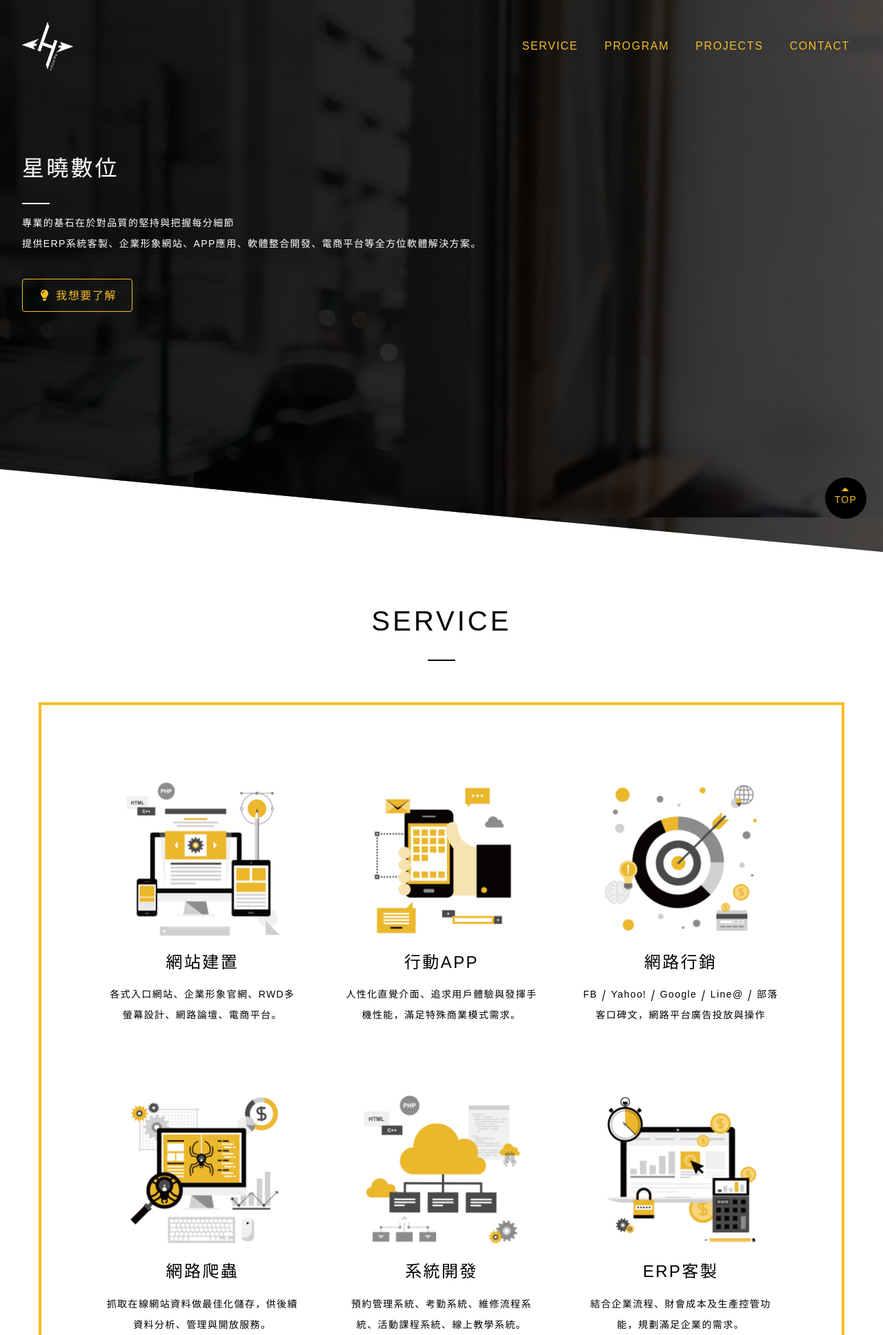
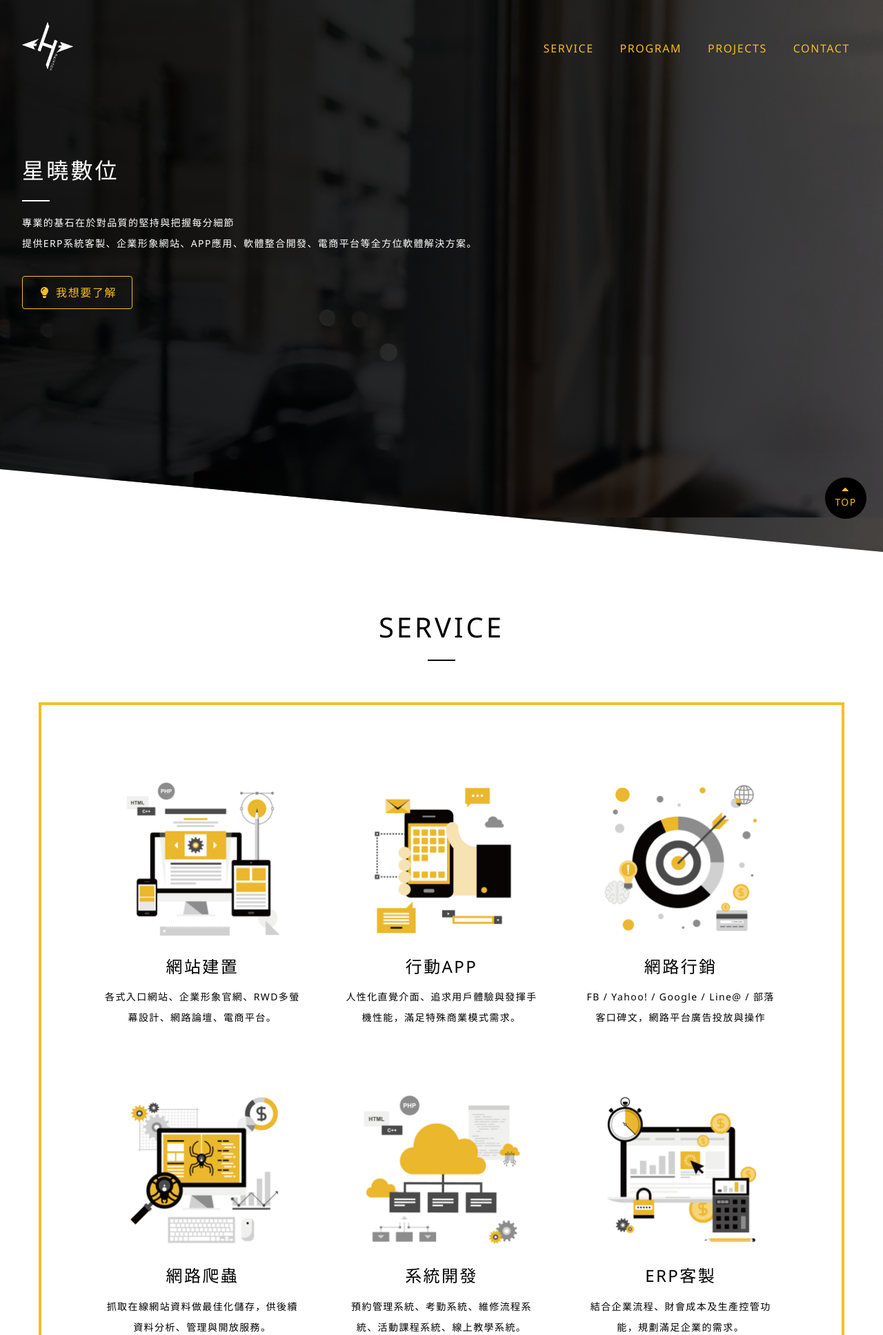
Before and after one commit to minnie32v/demo, a PHP site: page / in a window 1280 px wide. Shown: the top 1935 px of the page at 69% size. Run offline with PHP 8.4, Linux system fonts and the light colour scheme; some libraries are stand-ins or nearby versions; some web fonts are replaced.

Commit message:
Add files via upload

```diff
--- a/css/base.css
+++ b/css/base.css
@@ -1,11 +1,9 @@
-@import url(//fonts.googleapis.com/earlyaccess/notosanskannada.css);
-
 /*全域樣式*/
 *{
 box-sizing: border-box;
 position:relative;
 /*border: solid 1px #000;*/
-font-family: 'Noto Sans Kannada', sans-serif;
+font-family: 'Noto Sans', sans-serif;
 }
 .clearfix{
 display: block;
@@ -20,7 +18,7 @@ visibility: hidden;
 html,body{
 height:100%;
 width:100%;
-font-family: 'Noto Sans Kannada', sans-serif;
+font-family: 'Noto Sans', sans-serif;
 font-weight: 300;
 letter-spacing: 0.1em;
 }
--- a/css/font.css
+++ b/css/font.css
@@ -2,7 +2,7 @@ h1,h2,h3,h4,h5,h6,p{
 /*預設瀏覽器會有margin:10px要先歸零*/
 margin:0;
 padding:0;
-font-family: 'Noto Sans Kannada', sans-serif;
+font-family: 'Noto Sans', sans-serif;
 font-weight: 300;
 letter-spacing: 0.1em;
 }
--- a/index.html
+++ b/index.html
@@ -25,6 +25,7 @@
 	<!-- 輪播 -->
 	<link rel="stylesheet" href="plugin/owl.carousel/assets/owl.carousel.css">
 	<link rel="stylesheet" href="css/hamburger.css">
+	<link href="https://fonts.googleapis.com/css?family=Noto+Sans" rel="stylesheet">
 
 </head>
 <body>
```
